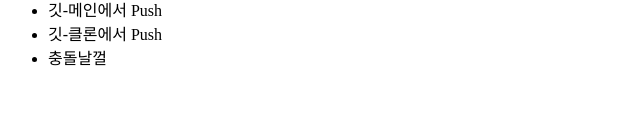
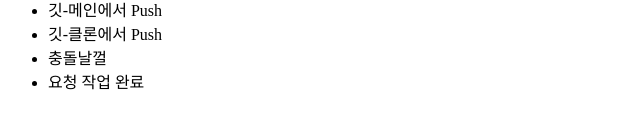
Before and after one commit to zzzmini/git-working, a plain HTML site: page index.html in a window 1280 px wide. Shown: the part 163-292 px from the top of the page, without its empty margins (0-640 px from the left). Drawn offline with Linux system fonts and the light colour scheme.

Commit message:
#main-요청 끝!!! 완료!!!

```diff
--- a/index.html
+++ b/index.html
@@ -10,6 +10,7 @@
       <li>깃-메인에서 Push</li>
       <li>깃-클론에서 Push</li>
       <li>충돌날껄</li>
+      <li>요청 작업 완료</li>
     </ul>
     <head>
       <title>나중에 수정될 가능성 있는 곳</title>
```
